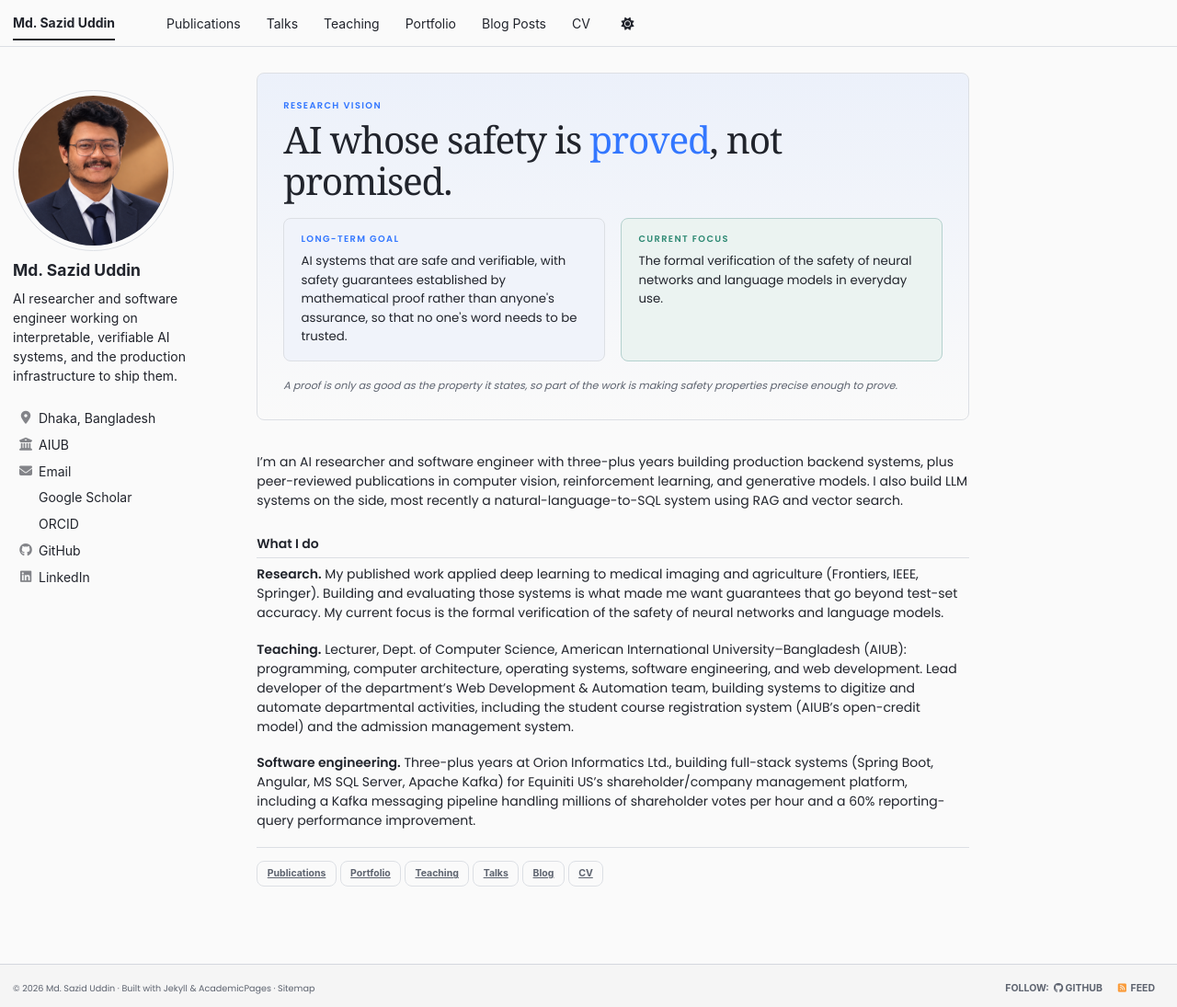
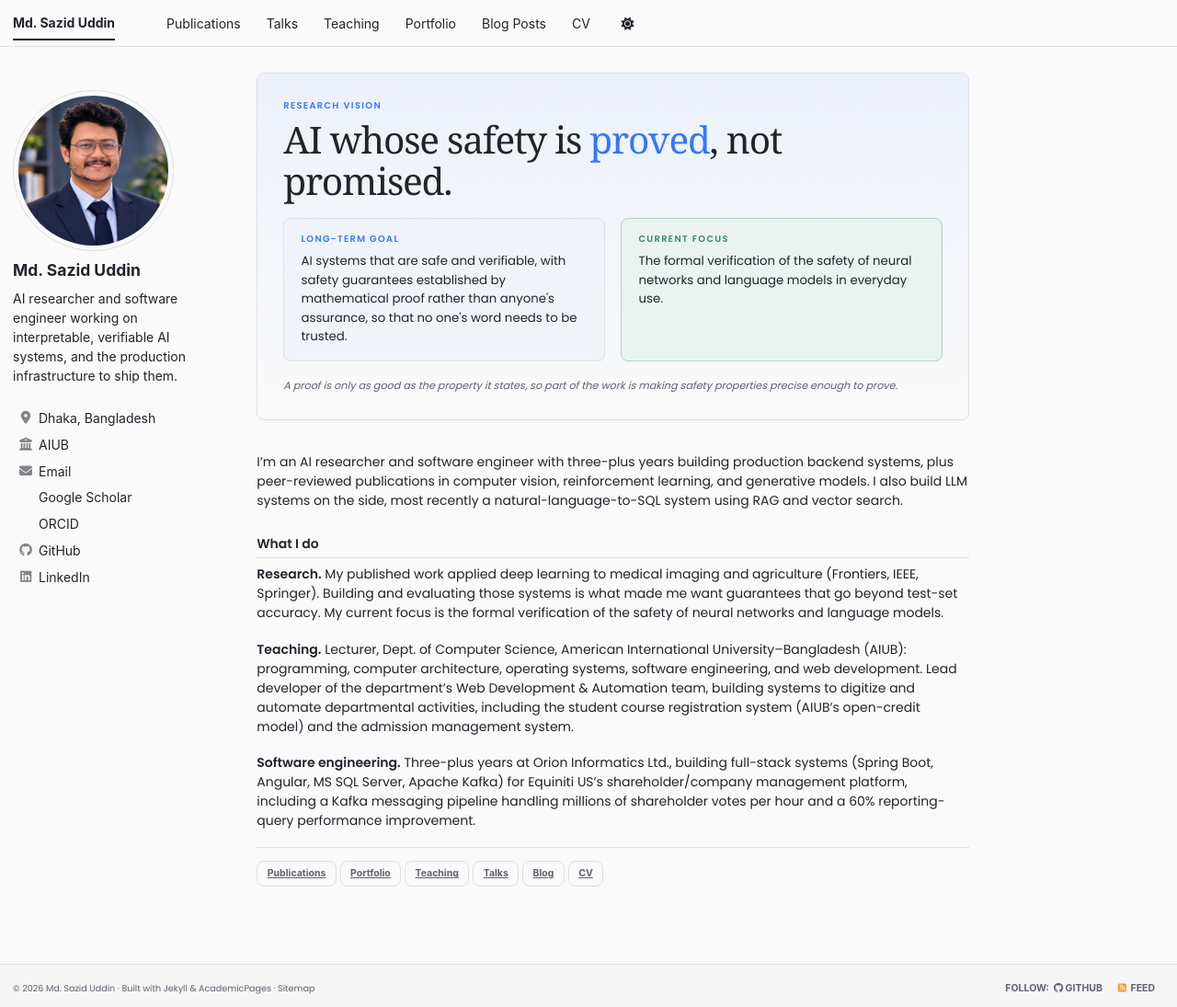
Before and after one commit to sazid-uddin/sazid-uddin.github.io, a Jekyll site: the page built from _pages/about.md, in a window 1280 px wide and 1095 px high. Shown: the whole window at 92% size. Built offline with Jekyll 4.4.1, drawn with Linux system fonts in a browser that asks for light colours; a style sheet for code colours, icons or effects is not loaded.

Commit message:
Use avatar v4: 400px sidebar copy, original in modal
Co-Authored-By: Claude Sonnet 5.5 <noreply@anthropic.com>
Claude-Session: https://claude.ai/code/session_0165vwqMof76Qfsumyj9MPRZ

```diff
--- a/_config.yml
+++ b/_config.yml
@@ -22,8 +22,8 @@ repository               : "sazid-uddin/sazid-uddin.github.io"
 #               Additional customization can be done by editing /_includes/author-profile.html
 author:
   # Biographic information
-  avatar           : "avatar-v3-400.png" # sidebar size
-  avatar_full      : "avatar-v3-original.png" # shown in the click-to-enlarge modal
+  avatar           : "avatar-v4-400.png" # sidebar size
+  avatar_full      : "avatar-v4-original.png" # shown in the click-to-enlarge modal
   name             : "Md. Sazid Uddin"
   pronouns         : # example: "she/her"
   bio              : "AI researcher and software engineer working on interpretable, verifiable AI systems, and the production infrastructure to ship them."
```
Also changed, not shown: images/avatar-v3-400.png (deleted), images/avatar-v4-400.png (added).
